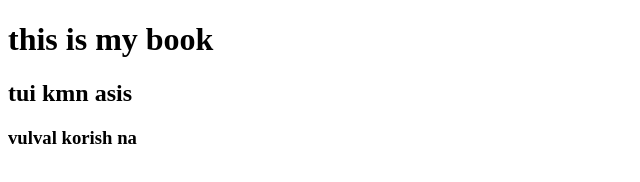
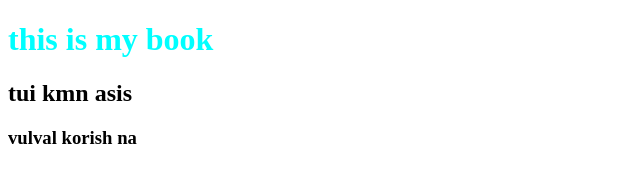
Before and after one commit to masumbillahshakil0/my-first-repo, a plain HTML site: page index.html in a window 1280 px wide. Shown: the whole page, without its empty margins (0-640 px from the left). Drawn offline with Linux system fonts and the light colour scheme.

Commit message:
pera added

```diff
--- a/index.html
+++ b/index.html
@@ -5,6 +5,7 @@
     <meta http-equiv="X-UA-Compatible" content="IE=edge">
     <meta name="viewport" content="width=device-width, initial-scale=1.0">
     <title>my first repo</title>
+    <link rel="stylesheet" href="color.css">
 </head>
 <body>
     <h1>this is my book</h1>
```
